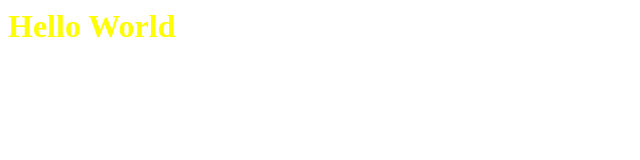
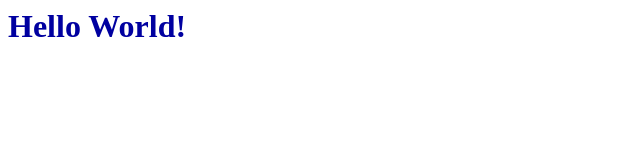
Before and after one commit to kimuthuselvan/html-http, a plain HTML site: page index.html in a window 1280 px wide. Shown: the whole page, without its empty margins (0-640 px from the left). Drawn offline with Linux system fonts and the light colour scheme.

Commit message:
Update index.html

```diff
--- a/index.html
+++ b/index.html
@@ -3,6 +3,6 @@
 <title>Hello World</title>
 </head>
 <body>
-<h1 style="color:#FFFF00;">Hello World</h1>
+<h1 style="color:#0000A0;">Hello World!</h1>
 </body>
 </html>
```
